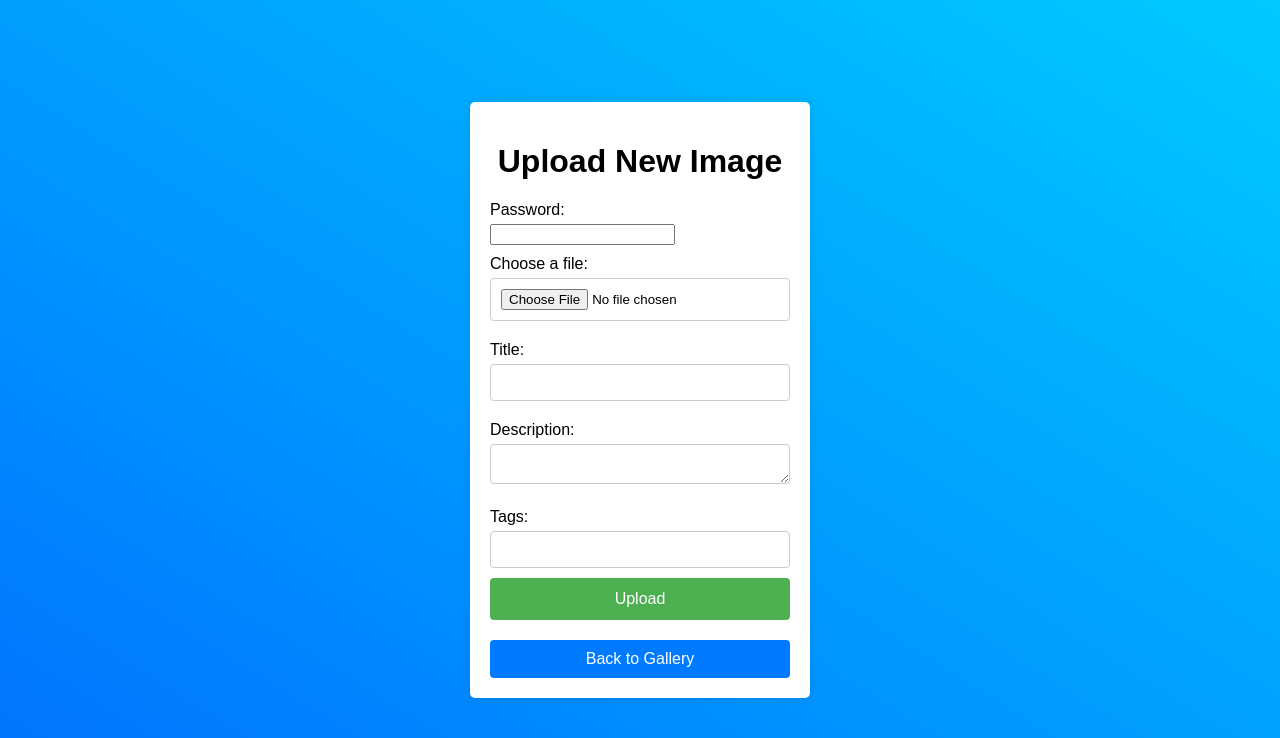
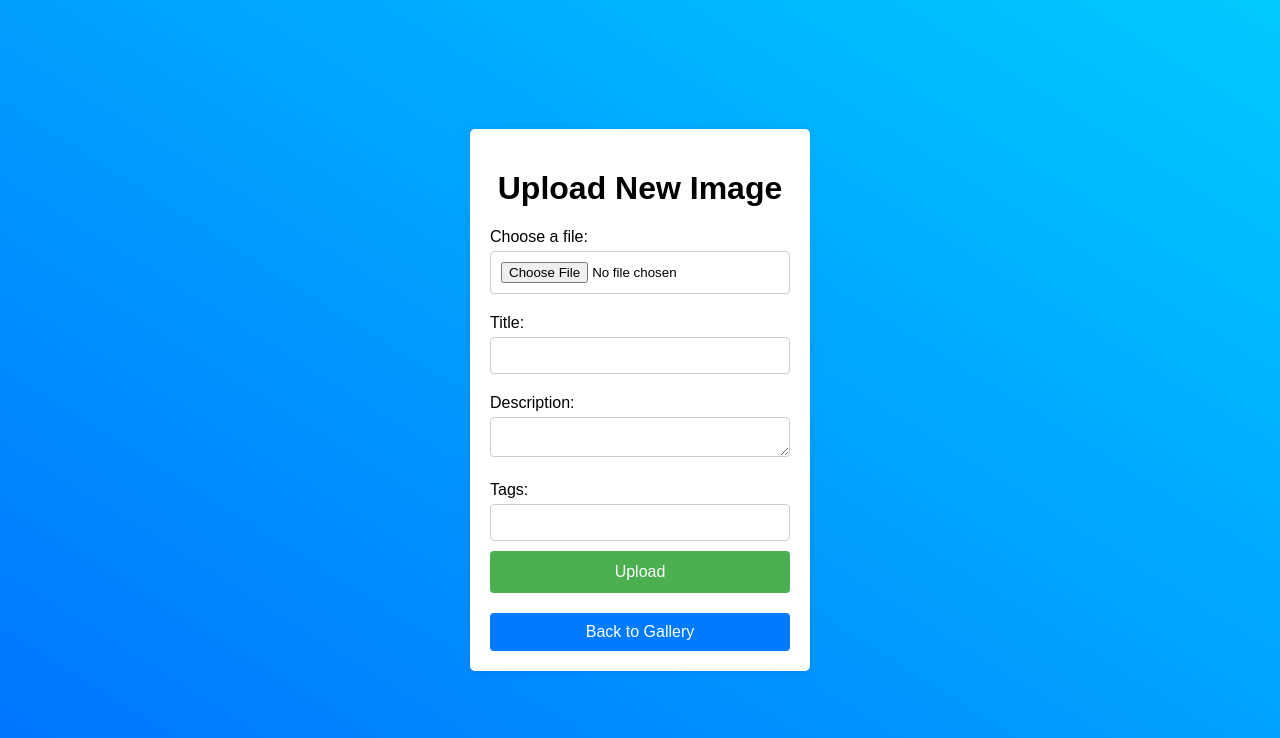
Before and after one commit to rishihk/GCP-PhotoGallery, a Flask app: page /upload in a window 1280 px wide. Shown: the top 738 px of the page. Run offline with Flask 3, Linux system fonts and the light colour scheme; parts of the project's set-up code (start-up, migrations or seed data) failed here and were passed over.

Commit message:
ref:remove pw protection for upload

```diff
--- a/app.py
+++ b/app.py
@@ -94,10 +94,10 @@ def gallery():
 def upload_file():
     if request.method == 'POST':
 
-        upload_password = request.form.get('upload_password')
-        if upload_password != os.getenv('MOD_PASSWORD'):
-            flash('Invalid upload password', 'error')
-            return redirect(request.url)
+        # upload_password = request.form.get('upload_password')
+        # if upload_password != os.getenv('MOD_PASSWORD'):
+        #     flash('Invalid upload password', 'error')
+        #     return redirect(request.url)
 
         if 'file' not in request.files:
             flash('No file part', 'error')
@@ -153,10 +153,10 @@ def logout():
 @app.route('/remove_image/<filename>', methods=['POST'])
 def remove_image(filename):
 
-    remove_password = request.form['remove_password']
-    if remove_password != os.getenv('MOD_PASSWORD'):
-        flash('Invalid remove password', 'error')
-        return redirect(url_for('gallery'))
+    # remove_password = request.form['remove_password']
+    # if remove_password != os.getenv('MOD_PASSWORD'):
+    #     flash('Invalid remove password', 'error')
+    #     return redirect(url_for('gallery'))
 
     # Delete image from GCP bucket
     try:
--- a/templates/upload.html
+++ b/templates/upload.html
@@ -9,8 +9,6 @@
     <div class="form-container">
         <h1>Upload New Image</h1>
         <form action="{{ url_for('upload_file') }}" method="post" enctype="multipart/form-data">
-            <label for="upload_password">Password:</label>
-            <input type="password" name="upload_password" id="upload_password" required>
             <label for="file">Choose a file:</label>
             <input type="file" name="file" id="file" required>
             <label for="title">Title:</label>
```
